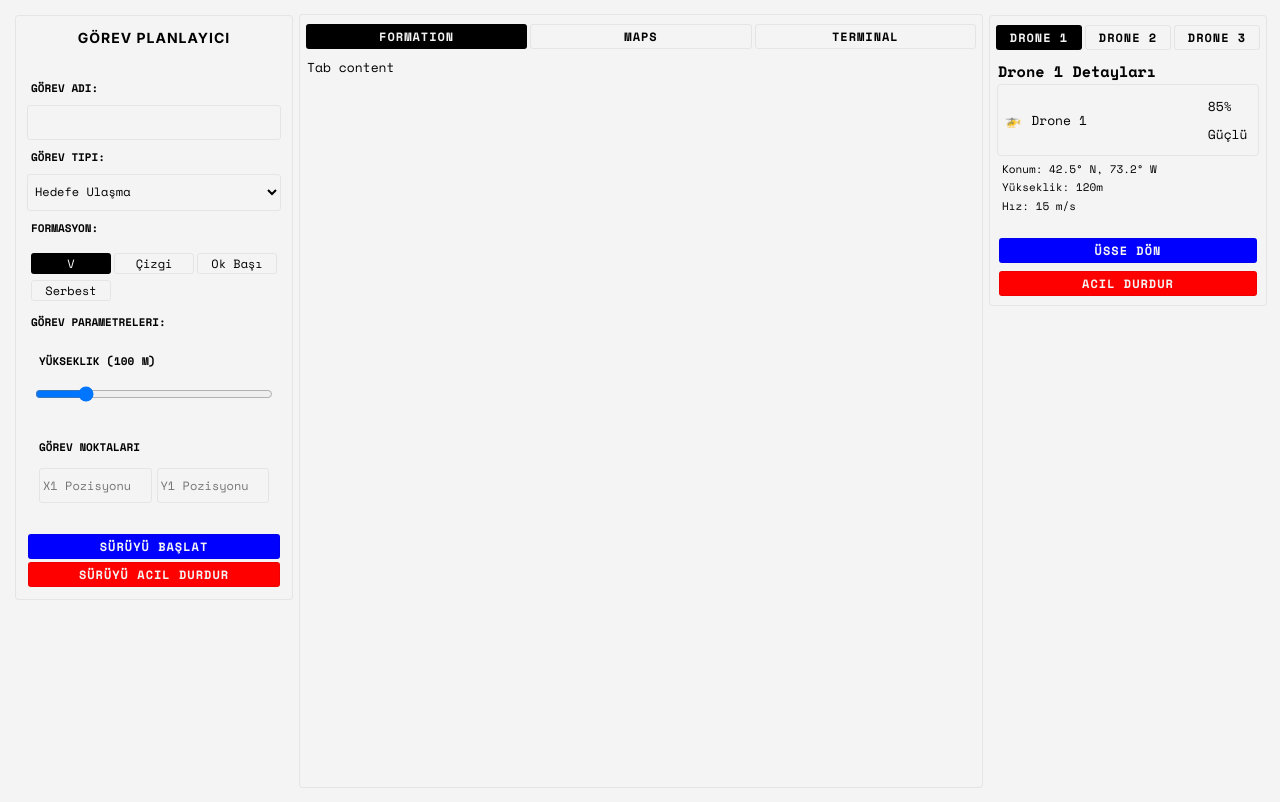
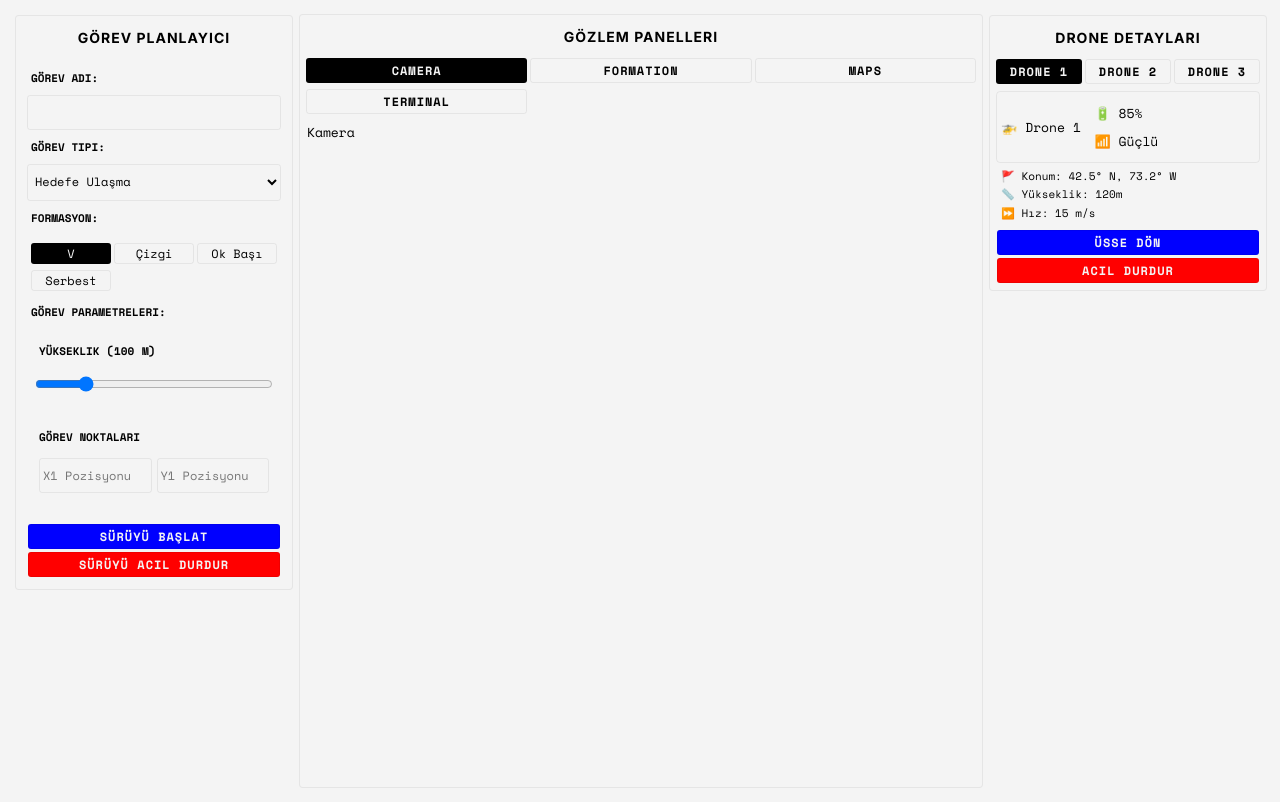
Before and after one commit to mertsecdevops/ulgen-ground-control, a SvelteKit app: page / in a window 1280 px wide. Built offline with nearby package versions, Linux system fonts and the light colour scheme.

Commit message:
Add drone details tabs

```diff
--- a/src/app.css
+++ b/src/app.css
@@ -30,6 +30,10 @@ body {
     line-height: 1.6;
     font-size: 13px;
     padding: 5px;
+}
+
+h2 {
+    margin-bottom: 0 !important;
 }
 
 .app {
--- a/src/routes/+layout.svelte
+++ b/src/routes/+layout.svelte
@@ -41,6 +41,7 @@
 			<MissionPlanner/>
 		</section>
 		<section id="monitoring-panel" class="middle-content">
+            <h2>Gözlem Panelleri</h2>
             {#if !loading}
 				<Tabs items={tabPages} />
 			{:else}
--- /dev/null
+++ b/src/routes/components/drone-details.svelte
@@ -0,0 +1,19 @@
+<script>
+    export let drone = {};
+</script>
+<div class="drone-status-card">
+    <span>{drone.name}</span>
+    <div class="status-indicators">
+        <div class="battery">🔋 {drone.battery}%</div>
+        <div class="signal">📶 {drone.signal}</div>
+    </div>
+</div>
+<div class="drone-detailed-info">
+    <p>🚩 Konum: {drone.location}</p>
+    <p>📏 Yükseklik: {drone.altitude}m</p>
+    <p>⏩ Hız: {drone.speed} m/s</p>
+</div>
+<div class="drone-controls">
+    <button class="control-btn return-btn">Üsse Dön</button>
+    <button class="control-btn emergency-btn">Acil Durdur</button>
+</div>
--- a/src/routes/components/drone-manager.svelte
+++ b/src/routes/components/drone-manager.svelte
@@ -1,61 +1,56 @@
+<script>
+	import Tabs from "./tabs.svelte";
+    import DroneDetails from "./drone-details.svelte";
+    // Asıl projede dinamik olarak veriler güncellenecek.
+    let droneTabs = [
+        {
+            label: "Drone 1",
+            value: 1,
+            component: DroneDetails,
+            props: {
+                drone: {
+                    name: "🚁 Drone 1",
+                    battery: 85,
+                    signal: "Güçlü",
+                    location: "42.5° N, 73.2° W",
+                    altitude: 120,
+                    speed: 15,
+                },
+            },
+        },
+        {
+            label: "Drone 2",
+            value: 2,
+            component: DroneDetails,
+            props: {
+                drone: {
+                    name: "🚁 Drone 2",
+                    battery: 10,
+                    signal: "Zayıf",
+                    location: "42.5° N, 74.2° W",
+                    altitude: 10,
+                    speed: 1,
+                },
+            },
+        },
+        {
+            label: "Drone 3",
+            value: 3,
+            component: DroneDetails,
+            props: {
+                drone: {
+                    name: "🚁 Drone 3",
+                    battery: 40,
+                    signal: "Orta",
+                    location: "44.5° N, 73.2° W",
+                    altitude: 50,
+                    speed: 15,
+                },
+            },
+        },
+    ]
+</script>
 <div class="drone-controls-panel">
-    <div class="panel-tabs">
-        <button class="tab active" data-tab="drone1">Drone 1</button>
-        <button class="tab" data-tab="drone2">Drone 2</button>
-        <button class="tab" data-tab="drone3">Drone 3</button>
-    </div>
-    <div class="panel-content">
-        <div class="drone-details tab-content active" data-tab="drone1">
-            <h3>Drone 1 Detayları</h3>
-            <div class="drone-status-card">
-                <div class="drone-icon">🚁</div>
-                <span>Drone 1</span>
-                <div class="status-indicators">
-                    <div class="battery">85%</div>
-                    <div class="signal">Güçlü</div>
-                </div>
-            </div>
-            <div class="drone-detailed-info">
-                <p>Konum: 42.5° N, 73.2° W</p>
-                <p>Yükseklik: 120m</p>
-                <p>Hız: 15 m/s</p>
-            </div>
-        </div>
-        <div class="drone-details tab-content" data-tab="drone2">
-            <h3>Drone 2 Detayları</h3>
-            <div class="drone-status-card">
-                <div class="drone-icon">🚁</div>
-                <span>Drone 2</span>
-                <div class="status-indicators">
-                    <div class="battery">75%</div>
-                    <div class="signal">Orta</div>
-                </div>
-            </div>
-            <div class="drone-detailed-info">
-                <p>Konum: 42.6° N, 73.3° W</p>
-                <p>Yükseklik: 110m</p>
-                <p>Hız: 12 m/s</p>
-            </div>
-        </div>
-        <div class="drone-details tab-content" data-tab="drone3">
-            <h3>Drone 3 Detayları</h3>
-            <div class="drone-status-card">
-                <div class="drone-icon">🚁</div>
-                <span>Drone 3</span>
-                <div class="status-indicators">
-                    <div class="battery">65%</div>
-                    <div class="signal">Zayıf</div>
-                </div>
-            </div>
-            <div class="drone-detailed-info">
-                <p>Konum: 42.7° N, 73.4° W</p>
-                <p>Yükseklik: 100m</p>
-                <p>Hız: 10 m/s</p>
-            </div>
-        </div>
-    </div>
-    <div class="swarm-controls">
-        <button class="control-btn return-btn">Üsse Dön</button>
-        <button class="control-btn emergency-btn">Acil Durdur</button>
-    </div>
+    <h2>Drone Detayları</h2>
+    <Tabs items={droneTabs} />
 </div>
--- a/src/routes/components/tabs.svelte
+++ b/src/routes/components/tabs.svelte
@@ -14,7 +14,7 @@
 <div class="panel-content">
     {#each items as item}
         {#if activeTabValue == item.value}
-            <svelte:component this={item.component}/>
+            <svelte:component this={item.component} {...item.props}/>
         {/if}
     {/each}
 </div>
--- /dev/null
+++ b/src/routes/monitoring-tabs/camera.svelte
@@ -0,0 +1,7 @@
+<script>
+    export const name = 'Kamera';
+    export const priority = 4;
+</script>
+<div>
+    Kamera
+</div>
--- a/src/routes/monitoring-tabs/formation.svelte
+++ b/src/routes/monitoring-tabs/formation.svelte
@@ -1,5 +1,6 @@
 <script>
     export const name = 'Formasyon';
+    export const priority = 2;
 </script>
 <div>
     Tab content
--- a/src/routes/monitoring-tabs/maps.svelte
+++ b/src/routes/monitoring-tabs/maps.svelte
@@ -1,5 +1,6 @@
 <script>
     export const name = 'Haritalar';
+    export const priority = 1;
 </script>
 <div>
     Tab content2
--- a/src/routes/monitoring-tabs/terminal.svelte
+++ b/src/routes/monitoring-tabs/terminal.svelte
@@ -1,5 +1,6 @@
 <script>
     export const name = 'Terminal';
+    export const priority = 3;
 </script>
 <div>
     Tab content3
```
